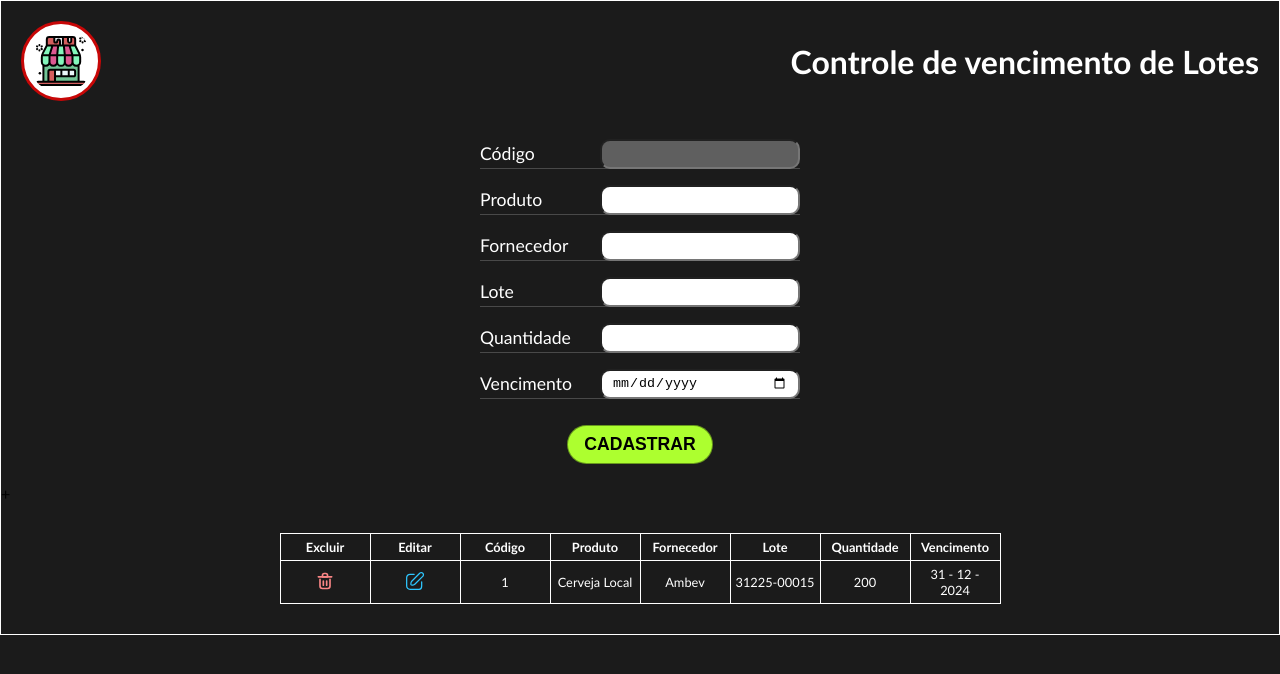
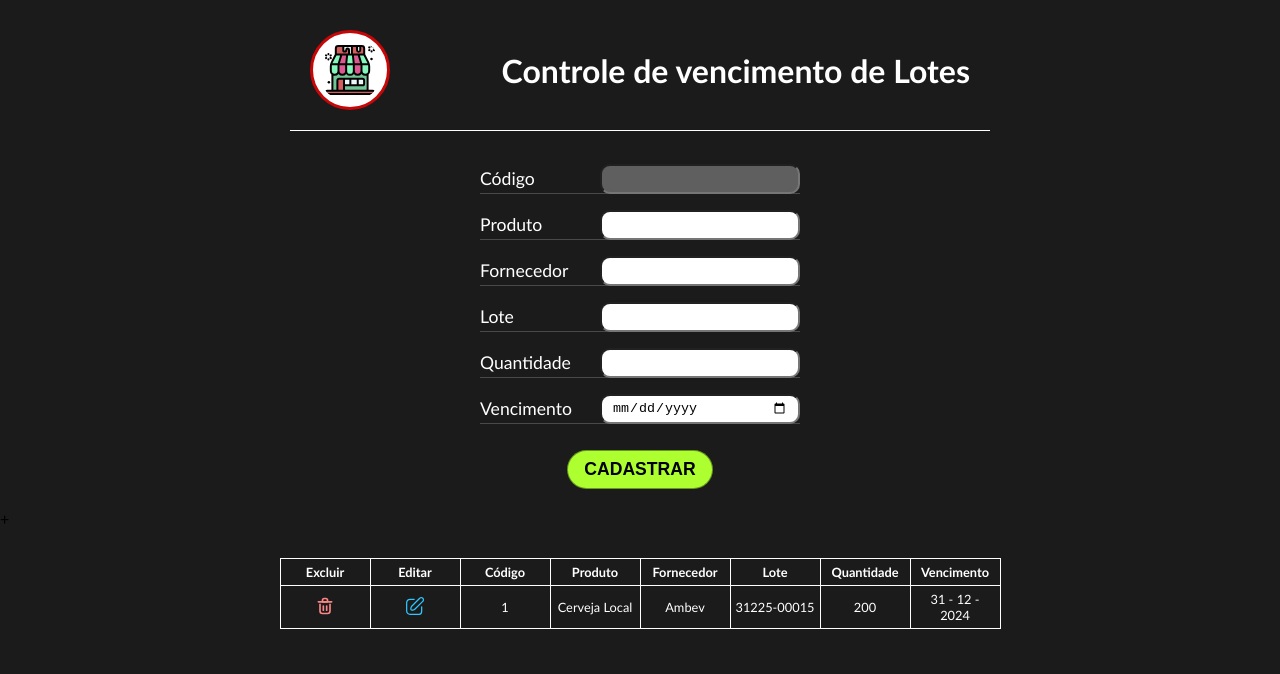
Before and after one commit to JoaoVictor-Noschang/ProjetosPessoais, a plain HTML site: page crud/index.html in a window 1280 px wide. Drawn offline with Linux system fonts and the light colour scheme.

Commit message:
update style
ajuste no header que estava descentralizado

```diff
--- a/crud/style/style.css
+++ b/crud/style/style.css
@@ -20,11 +20,13 @@
 body {
     font-family: var(--font01);
     background-color: var(--cor03);
-    border: 1px solid white;
 }
 
 header {
+    width: 700px;
+    margin: 10px auto 15px auto;
     padding: 20px;
+    border-bottom: 1px solid;
     text-align: center;
     color: var(--cor01);
     display: flex;
```
